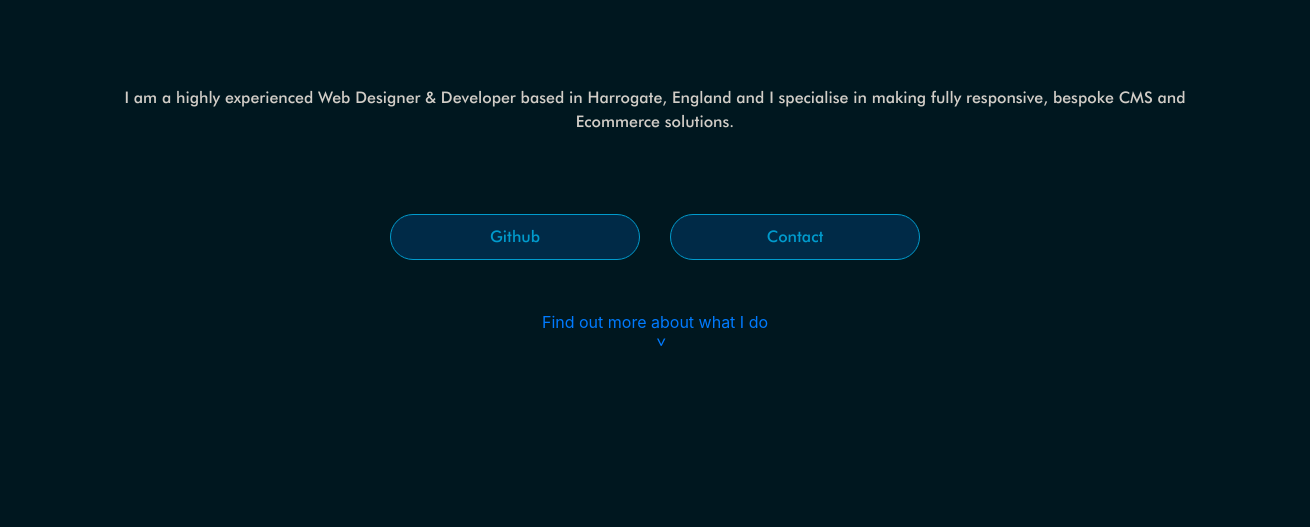
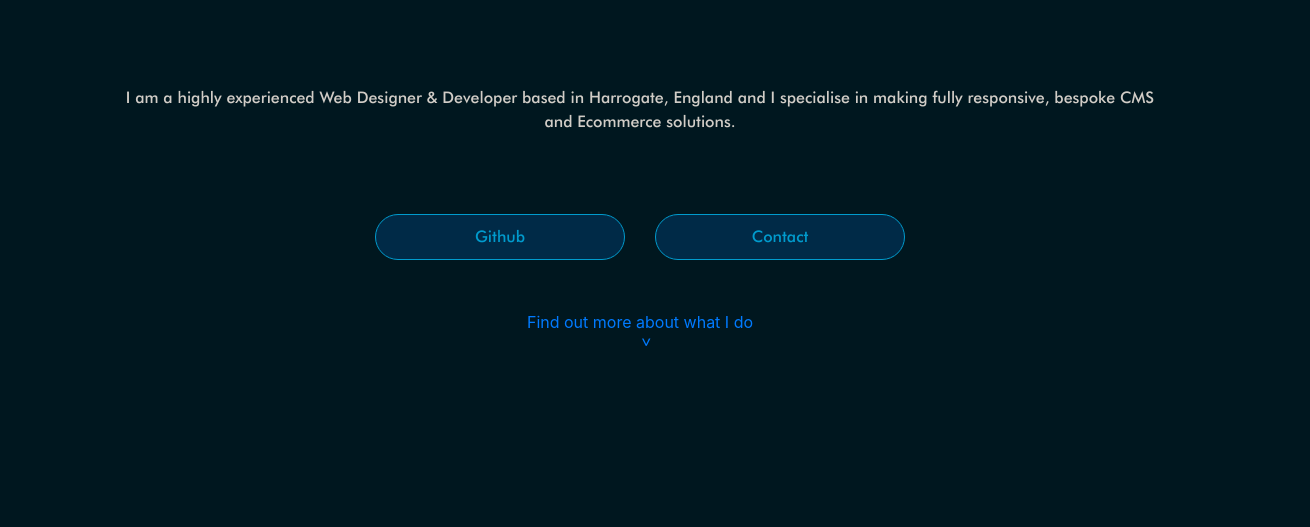
Before and after one commit to moulson/portfolio, a website: page docs/index.html in a window 1280 px wide. Shown: the part 270-797 px from the top of the page, 1310 px wide, since content can reach past the window. Drawn offline with nearby package versions, Linux system fonts and the light colour scheme.

Commit message:
remove edges

```diff
--- a/src/sass/styles.scss
+++ b/src/sass/styles.scss
@@ -57,7 +57,7 @@ html{
 }
 
 section{
-    height: 100vh;
+    min-height: 100vh;
     width: 100vw;
     scroll-snap-align: start;
     &.light{
@@ -78,3 +78,13 @@ section{
 
     }
 }
+
+.container-fluid{
+    padding: 0;
+    margin: auto;
+}
+
+.row{
+    padding: 0;
+    margin: 0;
+}
```
Also changed, not shown: docs/css/styles.css, docs/css/styles.min.css.
